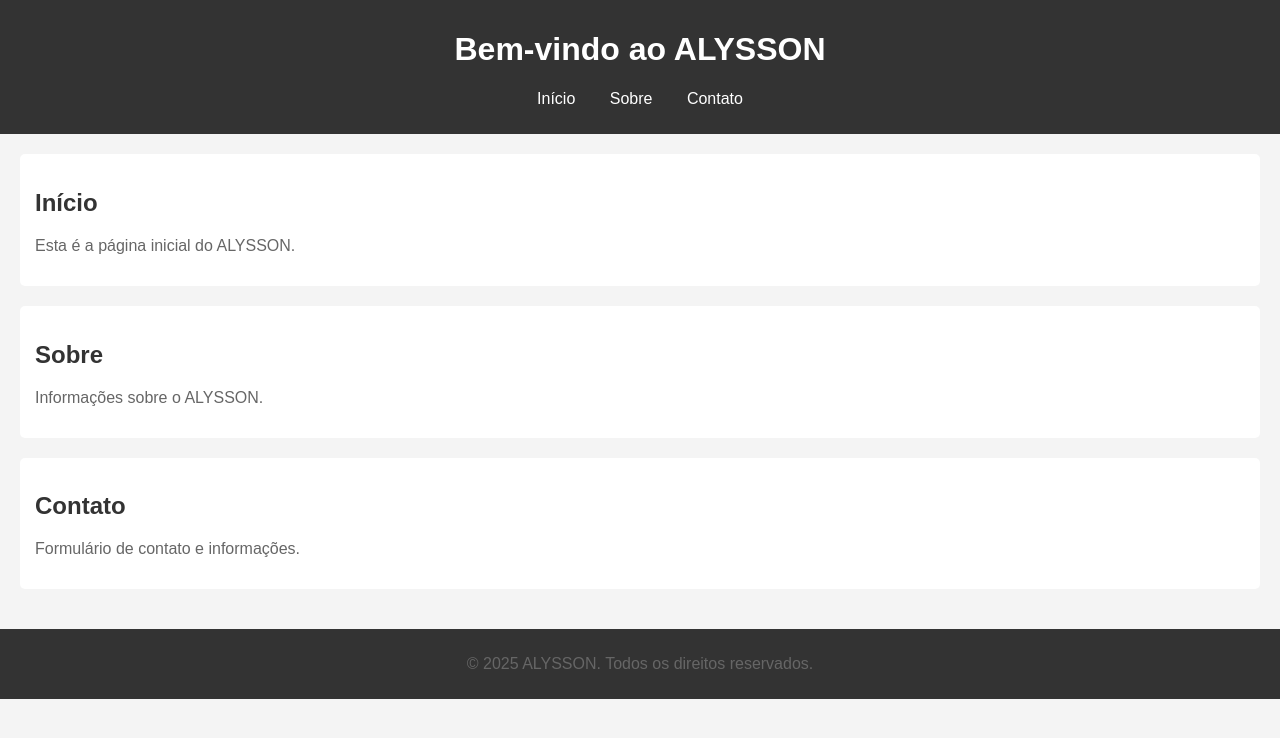
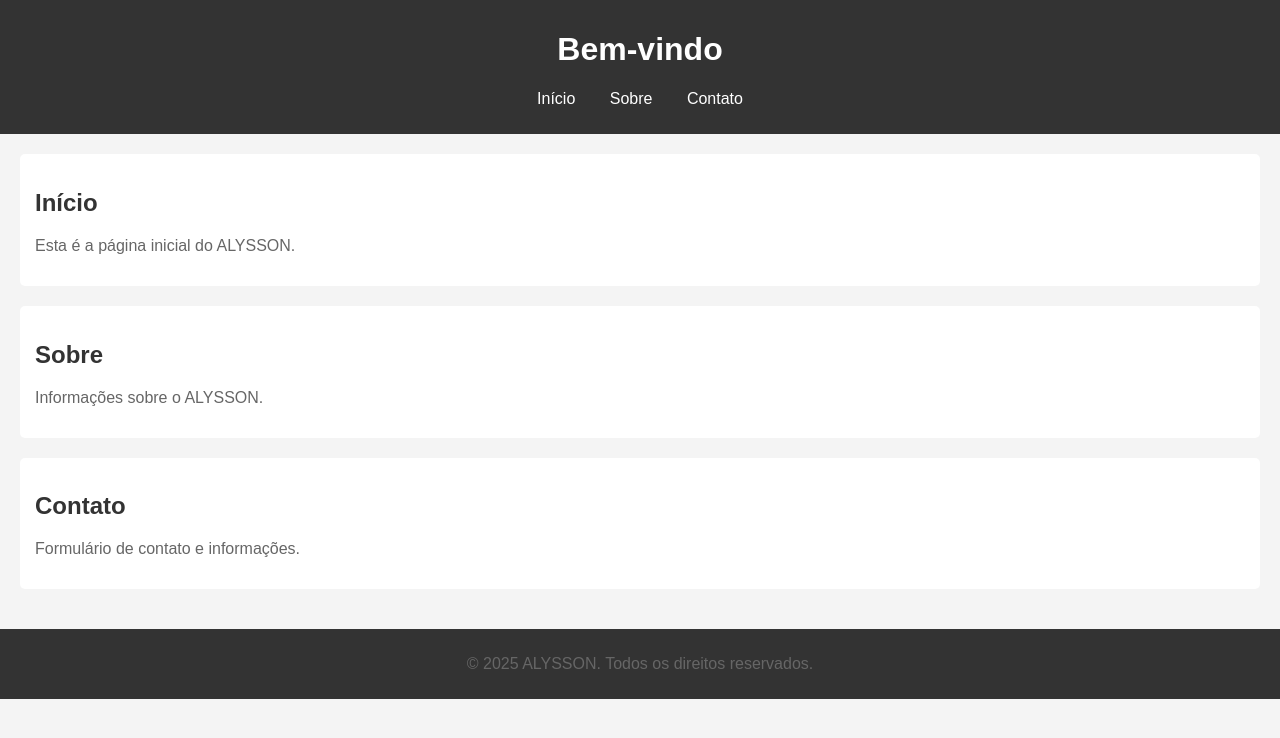
Before and after one commit to AlyssonEustaquio/AlyssonEustaquio.github.io, a plain HTML site: page index.html in a window 1280 px wide. Drawn offline with Linux system fonts and the light colour scheme.

Commit message:
Atualização automática: Sun, Jul 13, 2025  9:28:12 AM

```diff
--- a/index.html
+++ b/index.html
@@ -7,7 +7,7 @@
 </head>
 <body>
     <header>
-        <h1>Bem-vindo ao ALYSSON</h1>
+        <h1>Bem-vindo</h1>
         <nav>
             <ul>
                 <li><a href="#home">Início</a></li>
```
